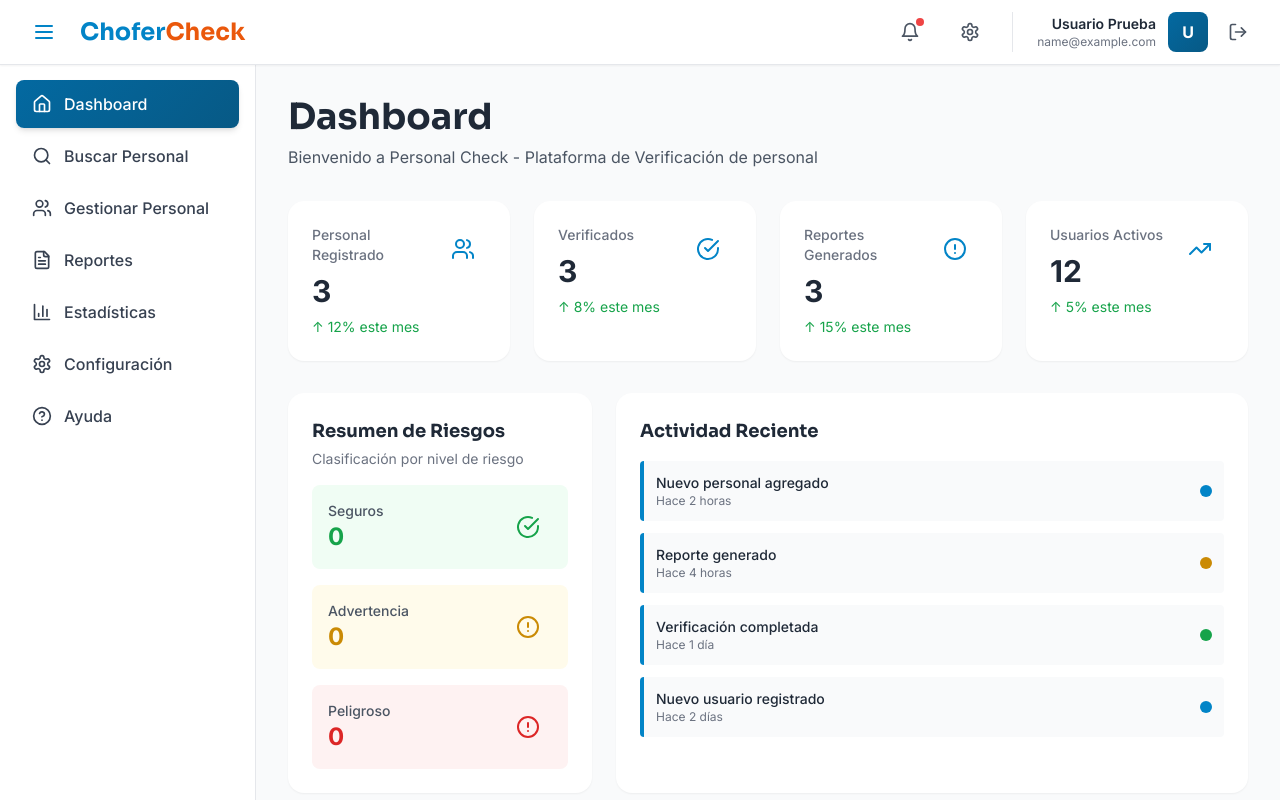
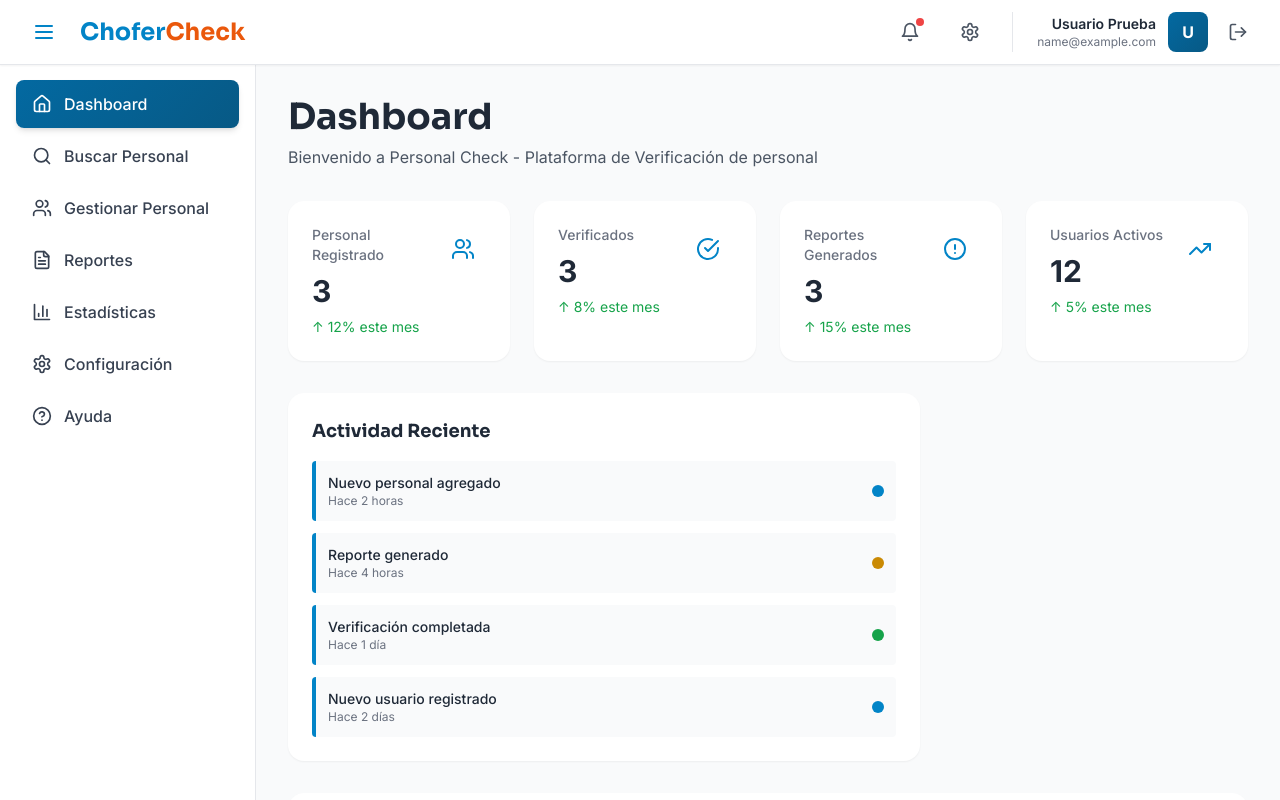
Before and after one commit to yamilali593-collab/Choferes-check, a React (Vite) app: page /login in a window 1280 px wide. Both pictures are taken after typing "name@example.com", "Sample123" into the empty fields and a click on the button "Iniciar Sesión". Shown: the top 800 px of the page. Built offline with nearby package versions, Linux system fonts and the light colour scheme.

Commit message:
Actualizar estadísticas y dashboard de personal

```diff
--- a/src/pages/Dashboard.jsx
+++ b/src/pages/Dashboard.jsx
@@ -51,38 +51,6 @@ export const Dashboard = () => {
 
         {/* Main Grid */}
         <div className="grid grid-cols-1 lg:grid-cols-3 gap-6">
-          {/* Resumen de Riesgos */}
-          <Card title="Resumen de Riesgos" subtitle="Clasificación por nivel de riesgo">
-            <div className="space-y-4">
-              <div className="flex items-center justify-between p-4 bg-success-50 rounded-lg">
-                <div>
-                  <p className="text-sm font-medium text-gray-600">Seguros</p>
-                  <p className="text-2xl font-bold text-success-600">{riskBreakdown.safe}</p>
-                </div>
-                <div className="w-12 h-12 bg-success-100 rounded-lg flex items-center justify-center">
-                  <CheckCircle className="text-success-600" size={24} />
-                </div>
-              </div>
-              <div className="flex items-center justify-between p-4 bg-warning-50 rounded-lg">
-                <div>
-                  <p className="text-sm font-medium text-gray-600">Advertencia</p>
-                  <p className="text-2xl font-bold text-warning-600">{riskBreakdown.warning}</p>
-                </div>
-                <div className="w-12 h-12 bg-warning-100 rounded-lg flex items-center justify-center">
-                  <AlertCircle className="text-warning-600" size={24} />
-                </div>
-              </div>
-              <div className="flex items-center justify-between p-4 bg-danger-50 rounded-lg">
-                <div>
-                  <p className="text-sm font-medium text-gray-600">Peligroso</p>
-                  <p className="text-2xl font-bold text-danger-600">{riskBreakdown.danger}</p>
-                </div>
-                <div className="w-12 h-12 bg-danger-100 rounded-lg flex items-center justify-center">
-                  <AlertCircle className="text-danger-600" size={24} />
-                </div>
-              </div>
-            </div>
-          </Card>
 
           {/* Actividad Reciente */}
           <Card title="Actividad Reciente" className="lg:col-span-2">
```
